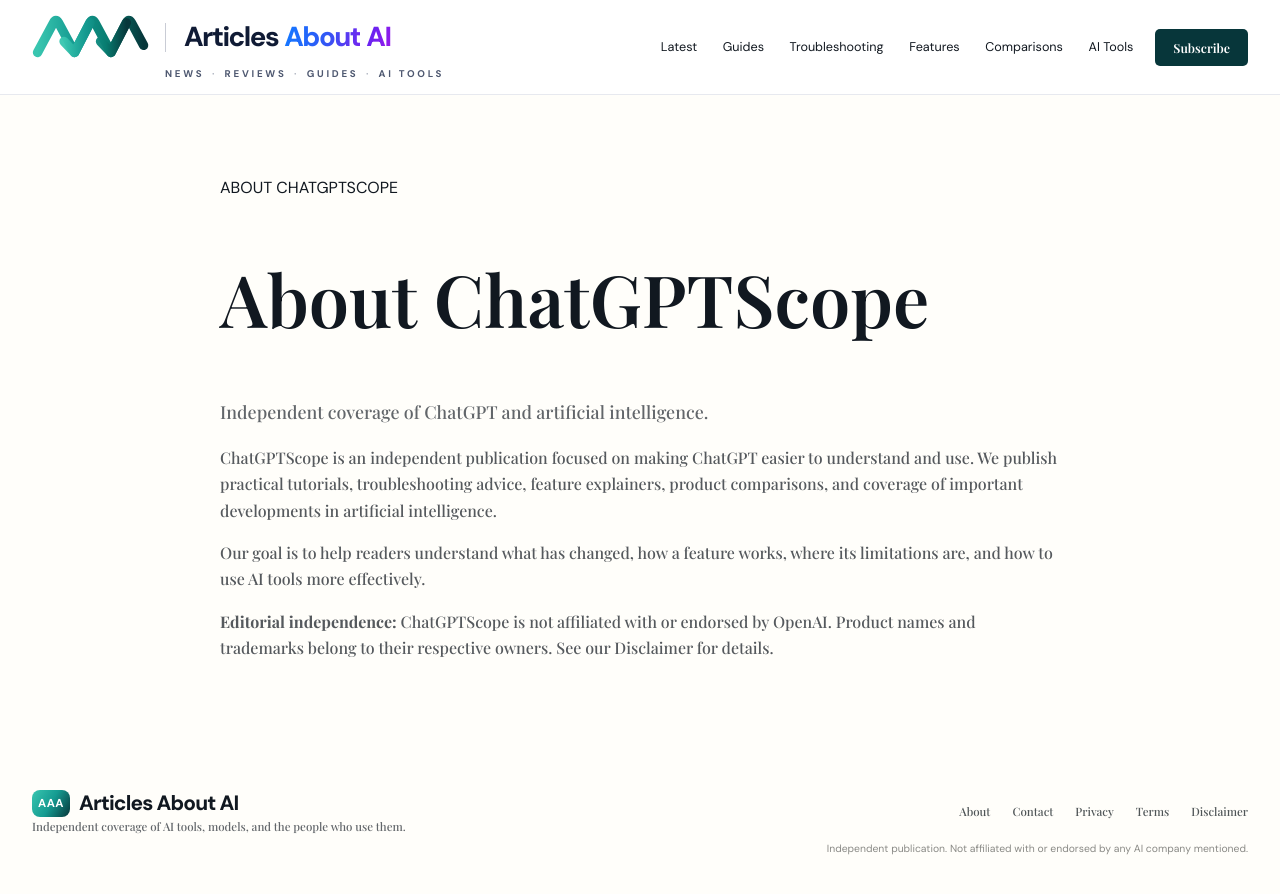
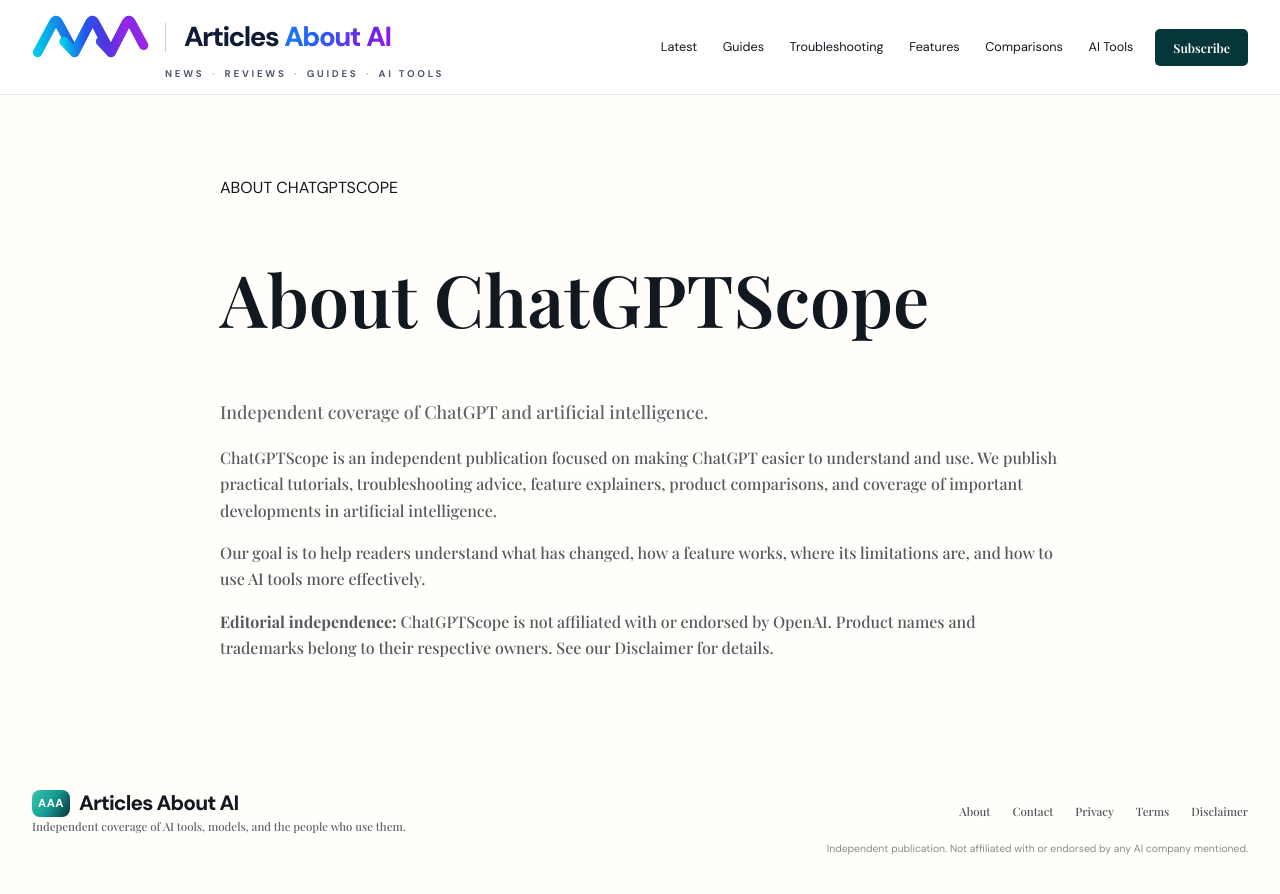
Before and after one commit to todaysnewsai/ChatGPTScope, a Jekyll site: the page built from about.md, in a window 1280 px wide. Shown: the top 894 px of the page. Built offline with Jekyll 4.4.1, drawn with Linux system fonts in a browser that asks for light colours.

Commit message:
Restore cyan blue purple gradient on AAA logo only

```diff
--- a/_layouts/default.html
+++ b/_layouts/default.html
@@ -19,10 +19,10 @@
         <svg class="brand-symbol" viewBox="0 0 210 82" role="img" aria-label="AAA ribbon mark">
           <defs>
             <linearGradient id="aaa-gradient" x1="0%" y1="0%" x2="100%" y2="0%">
-              <stop offset="0%" stop-color="#39c6b0"/>
-              <stop offset="34%" stop-color="#159b91"/>
-              <stop offset="67%" stop-color="#087c70"/>
-              <stop offset="100%" stop-color="#07363a"/>
+              <stop offset="0%" stop-color="#00c9e8"/>
+              <stop offset="34%" stop-color="#2457e8"/>
+              <stop offset="67%" stop-color="#4d35df"/>
+              <stop offset="100%" stop-color="#9b25e8"/>
             </linearGradient>
           </defs>
           <path d="M10 69 L39 15 Q43 7 48 15 L77 69 L105 15 Q109 7 114 15 L143 69 L171 15 Q175 7 180 15 L202 56" fill="none" stroke="url(#aaa-gradient)" stroke-width="17" stroke-linecap="round" stroke-linejoin="round"/>
```
